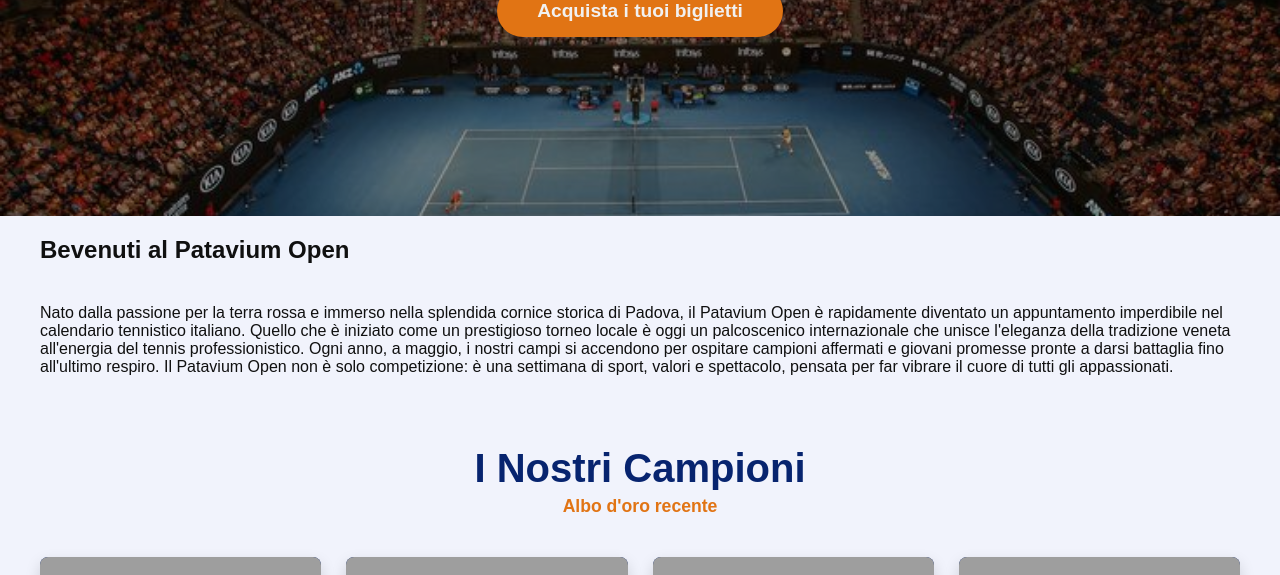
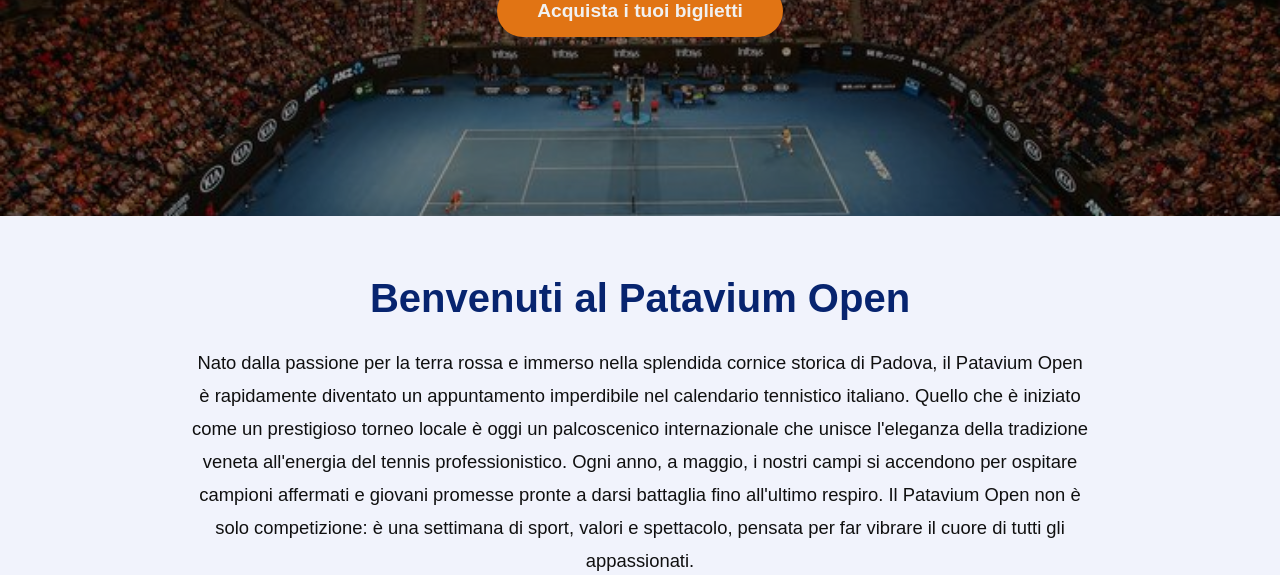
Before and after one commit to annamarinii/progetto-tecweb-2026, a PHP site: page / in a window 1280 px wide. Shown: the part 486-1061 px from the top of the page. Run offline with PHP 8.4, Linux system fonts and the light colour scheme; grey boxes are pictures that could not be loaded.

Commit message:
marinacss

```diff
--- a/css/style.css
+++ b/css/style.css
@@ -149,31 +149,31 @@ main {
     padding-bottom: 40px;
 }
 
-/* Applichiamo lo spazio laterale intelligente a testi e titoli */
-main > h2, main > p, .section-champions {
-    padding: 20px var(--spazio-laterale);
-    color: var(--black);
+/* =========================================
+   SEZIONE BENVENUTO
+========================================= */
+.sezione-benvenuto {
+    text-align: center; /* Centra il testo */
+    padding: 60px var(--spazio-laterale); /* Spazio sopra e sotto per far respirare la sezione */
+    background-color: var(--azzurro); /* Mantiene lo sfondo uniforme */
 }
 
-.section-champions ul {
-    display: flex;
-    gap: 15px;
-    list-style: none;
-    overflow-x: auto;
+.sezione-benvenuto h2 {
+    font-size: 2.5em;
+    color: var(--blu-scuro);
+    margin-bottom: 25px;
 }
 
-.section-champions img {
-    height: 150px;
-    border-radius: 10px;
+.sezione-benvenuto p {
+    font-size: 1.15em;
+    color: var(--black);
+    line-height: 1.8; /* Aumenta lo spazio tra le righe per facilitare la lettura */
+
+    /* TRUCCO PER LA LEGGIBILITÀ: */
+    max-width: 900px; /* Non fa allargare il testo oltre i 900px anche su schermi giganti */
+    margin: 0 auto; /* Centra l'intero blocco di testo nella pagina */
 }
 
-/* Applichiamo lo spazio laterale alle notizie */
-.sidebar-notizie {
-    background-color: var(--white);
-    margin: 20px var(--spazio-laterale);
-    padding: 20px;
-    border-top: 4px solid var(--blu-scuro);
-}
 
 /* 7. FOOTER */
 .footer-sito {
--- a/index.html
+++ b/index.html
@@ -39,7 +39,8 @@
         <a href="html/biglietti.html" class="btn-biglietti">Acquista i tuoi biglietti</a>
         </div>
 
-        <h2>Bevenuti al Patavium Open</h2>
+       <section class="sezione-benvenuto">
+            <h2>Benvenuti al Patavium Open</h2>
             <p>
                 Nato dalla passione per la terra rossa e immerso nella splendida cornice storica di Padova,
                 il Patavium Open è rapidamente diventato un appuntamento imperdibile nel calendario tennistico italiano.
@@ -49,6 +50,7 @@
                 non è solo competizione: è una settimana di sport, valori e spettacolo, pensata per far vibrare il cuore di tutti gli
                 appassionati.
             </p>
+        </section>
 
        <section class="sezione-campioni">
 
```
Lines whose indentation alone changed are shown as unchanged.
